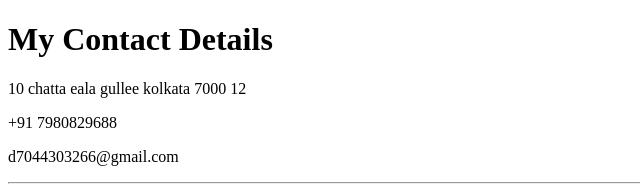
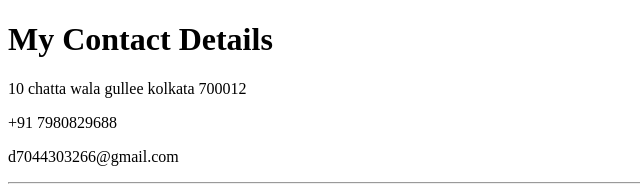
Before and after one commit to William-1327/CV, a plain HTML site: page contactme.html in a window 1280 px wide. Shown: the top 189 px of the page, 0-640 px from the left. Drawn offline with Linux system fonts and the light colour scheme.

Commit message:
update contactme files

```diff
--- a/contactme.html
+++ b/contactme.html
@@ -10,7 +10,7 @@
 
 <body>
     <h1>My Contact Details</h1>
-    <p>10 chatta eala gullee kolkata 7000 12</p>
+    <p>10 chatta wala gullee kolkata 700012</p>
     <p>+91 7980829688</p>
     <p>d7044303266@gmail.com</p>
     <hr>
```
